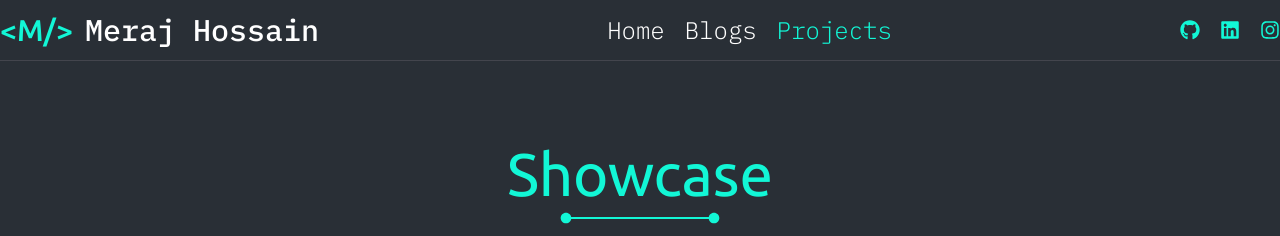
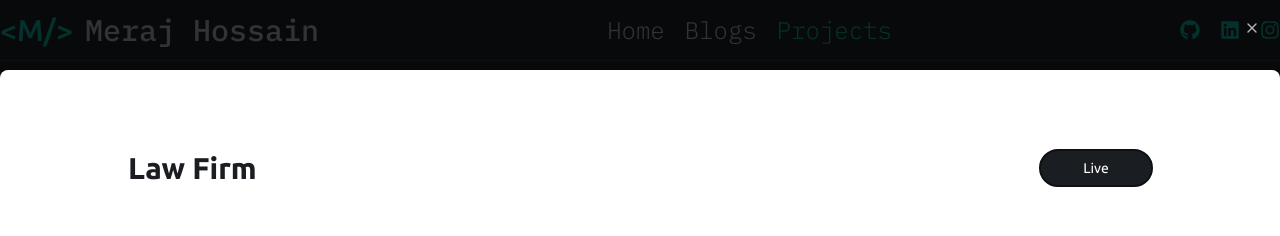
Before and after one commit to meraj2704/portfolio2, a Next.js app: page /projects in a window 1280 px wide. Both pictures are taken after a click on the element 152 px from the left and 569 px from the top of the page. Shown: the top 236 px of the page. Built offline with nearby package versions, Linux system fonts and the light colour scheme.

Commit message:
UPDATE THE SHOWCASE PROJECT VIEW

```diff
--- a/package.json
+++ b/package.json
@@ -9,6 +9,7 @@
     "lint": "next lint"
   },
   "dependencies": {
+    "@radix-ui/react-dialog": "^1.1.1",
     "@radix-ui/react-slot": "^1.1.0",
     "@radix-ui/react-tabs": "^1.1.0",
     "@reduxjs/toolkit": "^2.1.0",
--- a/src/components/projects/ProjectCart.tsx
+++ b/src/components/projects/ProjectCart.tsx
@@ -1,6 +1,15 @@
 import { ubuntu } from "@/constant/fontFamily";
 import Image from "next/image";
 import React from "react";
+import {
+  Dialog,
+  DialogContent,
+  DialogDescription,
+  DialogHeader,
+  DialogTitle,
+  DialogTrigger,
+} from "@/components/ui/dialog";
+import Link from "next/link";
 
 interface ItemI {
   name: string;
@@ -15,7 +24,9 @@ interface ProjectCartI {
 
 const ProjectCart = ({ item }: ProjectCartI) => {
   return (
-    <div className="w-full border rounded-md border-grey bg-bg2 cursor-pointer">
+    <div className="w-full border rounded-md border-grey bg-bg2 cur">
+      <Dialog>
+        <DialogTrigger asChild>
           <div className="w-full h-52 md:h-72 group cursor-pointer relative text-white">
             <Image
               src={item.image}
@@ -24,12 +35,59 @@ const ProjectCart = ({ item }: ProjectCartI) => {
               alt="Project cart image"
               className="absolute rounded-md w-full h-full object-cover top-0 left-0 transition-opacity duration-300 ease-out"
             />
-        <div className="absolute bottom-0 w-full ">
+            <div className="absolute bottom-0 w-full">
               <div className="hidden group-hover:flex justify-center items-center h-12 w-full bg-bg2 rounded-b-md transition-opacity duration-200 ease-out group-hover:opacity-80">
-            <h1 className="text-xl font-semibold text-brand1">{item.name}</h1>
+                <h1 className="text-xl font-semibold text-brand1">
+                  {item.name}
+                </h1>
               </div>
             </div>
           </div>
+        </DialogTrigger>
+        <DialogContent>
+          <DialogHeader>
+            <DialogTitle></DialogTitle>
+            <div className="bg-white w-full h-full rounded-t-lg">
+              <DialogDescription>
+                <div className="max-w-5xl mx-auto mt-10 lg:mt-20">
+                  <div className="w-full flex justify-between items-center px-5 lg:px-0">
+                    <h1 className="text-3xl font-semibold text-bg2">
+                      {item.name}
+                    </h1>
+                    <Link href={item.link}>
+                      <button className="px-4 py-2 w-28 text-white bg-bg2 rounded-full hover:scale-105">
+                        Live
+                      </button>
+                    </Link>
+                  </div>
+                  <div className="w-full h-[300px] md:h-[400px] lg:h-[600px] mt-10 lg:mt-16">
+                    <Image src={item.image} alt={item.name} width={1024} height={600} />
+                  </div>
+                  <div className="w-full items-center px-5 lg:px-0">
+                    <div className="flex gap-5">
+                      <h2 className="text-xl font-bold text-bg2">
+                        Tools Used :
+                      </h2>
+                      <ul className="flex justify-start items-center gap-1">
+                        {item.tools.map((tool, index) => (
+                          <li key={index} className="text-base font-thin text-bg2">
+                            {tool},
+                          </li>
+                        ))}
+                      </ul>
+                    </div>
+                    <div className="max-h-48 overflow-y-auto mt-4">
+                      <p className="text-base text-bg2">
+                        <span className="text-xl font-bold">Details :</span> {item.details}
+                      </p>
+                    </div>
+                  </div>
+                </div>
+              </DialogDescription>
+            </div>
+          </DialogHeader>
+        </DialogContent>
+      </Dialog>
     </div>
   );
 };
--- a/src/components/projects/Showcase.tsx
+++ b/src/components/projects/Showcase.tsx
@@ -4,6 +4,8 @@ import { handleProjectFilter, RootState } from "@/redux/Reducer/MainSlice";
 import React, { useEffect } from "react";
 import { useDispatch, useSelector } from "react-redux";
 import ProjectCart from "./ProjectCart";
+
+
 
 const Showcase = () => {
   const projects = useSelector((state: RootState) => state.Initial.projects);
@@ -13,6 +15,7 @@ const Showcase = () => {
       {projects.map((project, index) => (
         <div key={index} className="col-span-1 w-full">
           <ProjectCart item={project} />
+
         </div>
       ))}
     </div>
--- /dev/null
+++ b/src/components/ui/dialog.tsx
@@ -0,0 +1,122 @@
+"use client"
+
+import * as React from "react"
+import * as DialogPrimitive from "@radix-ui/react-dialog"
+import { X } from "lucide-react"
+
+import { cn } from "@/lib/utils"
+
+const Dialog = DialogPrimitive.Root
+
+const DialogTrigger = DialogPrimitive.Trigger
+
+const DialogPortal = DialogPrimitive.Portal
+
+const DialogClose = DialogPrimitive.Close
+
+const DialogOverlay = React.forwardRef<
+  React.ElementRef<typeof DialogPrimitive.Overlay>,
+  React.ComponentPropsWithoutRef<typeof DialogPrimitive.Overlay>
+>(({ className, ...props }, ref) => (
+  <DialogPrimitive.Overlay
+    ref={ref}
+    className={cn(
+      "fixed inset-0 z-50 bg-black/80  data-[state=open]:animate-in data-[state=closed]:animate-out data-[state=closed]:fade-out-0 data-[state=open]:fade-in-0",
+      className
+    )}
+    {...props}
+  />
+))
+DialogOverlay.displayName = DialogPrimitive.Overlay.displayName
+
+const DialogContent = React.forwardRef<
+  React.ElementRef<typeof DialogPrimitive.Content>,
+  React.ComponentPropsWithoutRef<typeof DialogPrimitive.Content>
+>(({ className, children, ...props }, ref) => (
+  <DialogPortal>
+    <DialogOverlay />
+    <DialogPrimitive.Content
+      ref={ref}
+      className={cn(
+        "fixed left-0 top-0 z-50 grid w-full h-full gap-4 bg-transparent pt-16 shadow-lg duration-200 data-[state=open]:animate-in data-[state=closed]:animate-out data-[state=closed]:fade-out-0 data-[state=open]:fade-in-0 data-[state=closed]:zoom-out-95 data-[state=open]:zoom-in-95 data-[state=closed]:slide-out-to-left-1/2 data-[state=closed]:slide-out-to-top-[48%] data-[state=open]:slide-in-from-left-1/2 data-[state=open]:slide-in-from-top-[48%] sm:rounded-lg",
+        className
+      )}
+      {...props}
+    >
+      {children}
+      <DialogPrimitive.Close className="absolute text-white right-5 top-5 rounded-sm opacity-70 ring-offset-background transition-opacity hover:opacity-100 focus:outline-none focus:ring-2 focus:ring-ring focus:ring-offset-2 disabled:pointer-events-none data-[state=open]:bg-accent data-[state=open]:text-muted-foreground">
+        <X className="h-4 w-4" />
+        <span className="sr-only">Close</span>
+      </DialogPrimitive.Close>
+    </DialogPrimitive.Content>
+  </DialogPortal>
+))
+DialogContent.displayName = DialogPrimitive.Content.displayName
+
+const DialogHeader = ({
+  className,
+  ...props
+}: React.HTMLAttributes<HTMLDivElement>) => (
+  <div
+    className={cn(
+      "flex flex-col space-y-1.5 text-center sm:text-left",
+      className
+    )}
+    {...props}
+  />
+)
+DialogHeader.displayName = "DialogHeader"
+
+const DialogFooter = ({
+  className,
+  ...props
+}: React.HTMLAttributes<HTMLDivElement>) => (
+  <div
+    className={cn(
+      "flex flex-col-reverse sm:flex-row sm:justify-end sm:space-x-2",
+      className
+    )}
+    {...props}
+  />
+)
+DialogFooter.displayName = "DialogFooter"
+
+const DialogTitle = React.forwardRef<
+  React.ElementRef<typeof DialogPrimitive.Title>,
+  React.ComponentPropsWithoutRef<typeof DialogPrimitive.Title>
+>(({ className, ...props }, ref) => (
+  <DialogPrimitive.Title
+    ref={ref}
+    className={cn(
+      "text-lg font-semibold leading-none tracking-tight",
+      className
+    )}
+    {...props}
+  />
+))
+DialogTitle.displayName = DialogPrimitive.Title.displayName
+
+const DialogDescription = React.forwardRef<
+  React.ElementRef<typeof DialogPrimitive.Description>,
+  React.ComponentPropsWithoutRef<typeof DialogPrimitive.Description>
+>(({ className, ...props }, ref) => (
+  <DialogPrimitive.Description
+    ref={ref}
+    className={cn("text-sm text-muted-foreground", className)}
+    {...props}
+  />
+))
+DialogDescription.displayName = DialogPrimitive.Description.displayName
+
+export {
+  Dialog,
+  DialogPortal,
+  DialogOverlay,
+  DialogClose,
+  DialogTrigger,
+  DialogContent,
+  DialogHeader,
+  DialogFooter,
+  DialogTitle,
+  DialogDescription,
+}
```
Also changed, not shown: 1 other file (tests, documents, lock files or other folders). Lines whose indentation alone changed are shown as unchanged.
